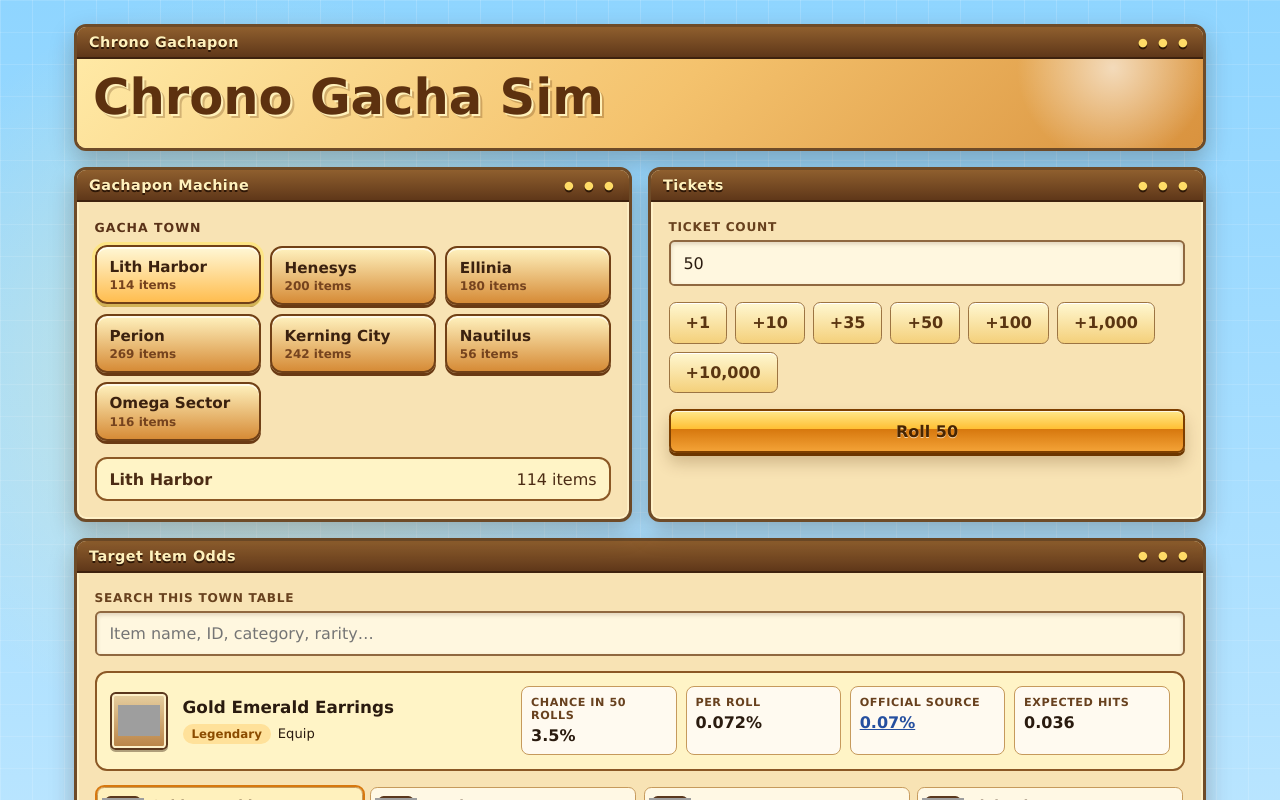
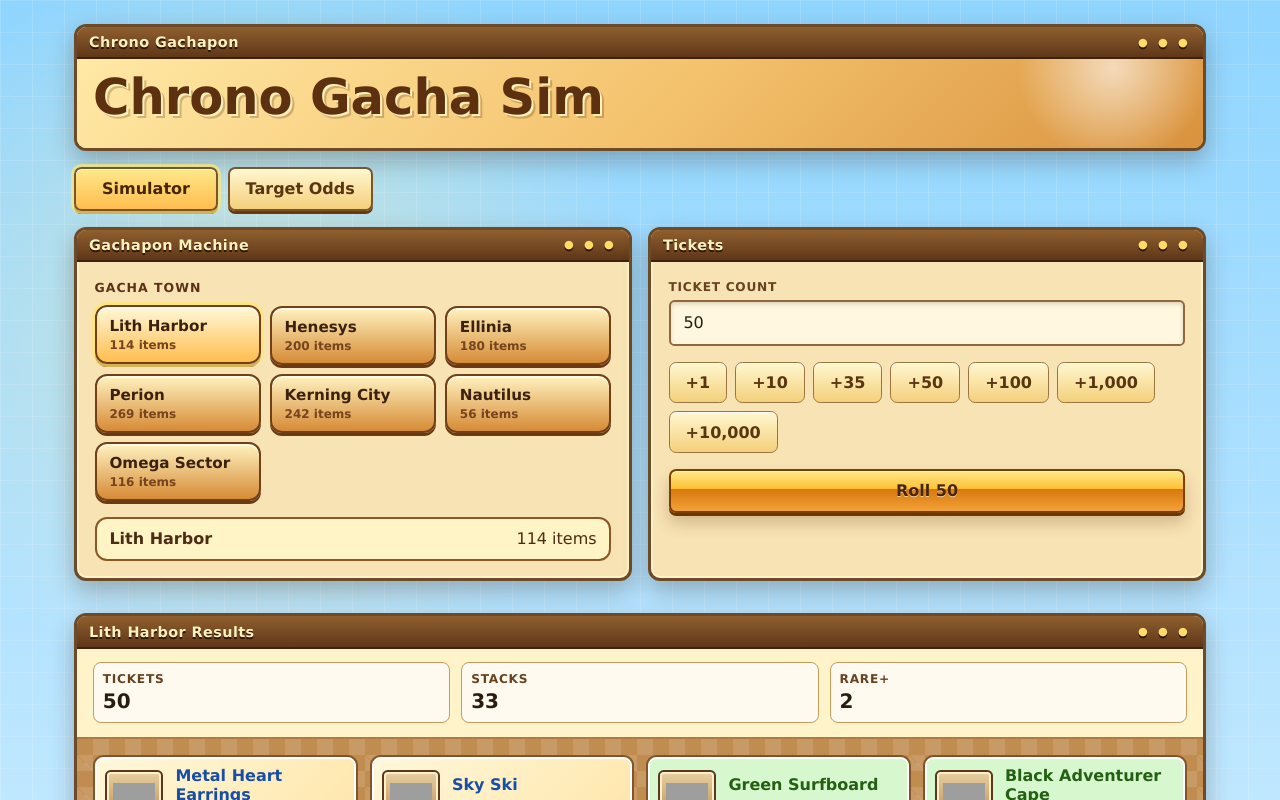
Before and after one commit to BROCCOLO1D/chrono-gacha-sim, a React (Vite) app: page / in a window 1280 px wide. Shown: the top 800 px of the page. Built offline with nearby package versions, Linux system fonts and the light colour scheme; grey boxes are pictures that could not be loaded.

Commit message:
feat: move target odds to separate tab

```diff
--- a/src/App.tsx
+++ b/src/App.tsx
@@ -12,6 +12,8 @@ const defaultLocationId = dataset.locations[0]?.id ?? '';
 const minTicketCount = 1;
 const maxTicketCount = 100_000;
 
+type AppTab = 'simulator' | 'target-odds';
+
 function clampTicketCount(value: number): number {
   if (!Number.isFinite(value)) return minTicketCount;
   return Math.min(maxTicketCount, Math.max(minTicketCount, Math.trunc(value)));
@@ -24,6 +26,7 @@ function makeRollSeed(): string {
 }
 
 export function App() {
+  const [activeTab, setActiveTab] = useState<AppTab>('simulator');
   const [locationId, setLocationId] = useState(defaultLocationId);
   const [ticketCount, setTicketCount] = useState(50);
   const [lastRoll, setLastRoll] = useState(() => ({ locationId: defaultLocationId, ticketCount: 50, seed: makeRollSeed() }));
@@ -48,18 +51,7 @@ export function App() {
     setLastRoll({ locationId, ticketCount, seed: makeRollSeed() });
   }
 
-  return (
-    <main className="app-shell">
-      <header className="maple-window hero hero--compact">
-        <div className="maple-titlebar">
-          <span>Chrono Gachapon</span>
-          <span className="maple-titlebar__buttons" aria-hidden="true">● ● ●</span>
-        </div>
-        <div className="hero__body">
-          <h1>Chrono Gacha Sim</h1>
-        </div>
-      </header>
-
+  const renderSetupControls = (showRollButton: boolean) => (
     <div className="grid">
       <section className="maple-window setup" aria-labelledby="setup-heading">
         <div className="maple-titlebar">
@@ -77,14 +69,57 @@ export function App() {
         </div>
       </section>
 
-        <RollControls ticketCount={ticketCount} onTicketCountChange={(value) => setTicketCount(clampTicketCount(value))} onRoll={handleRoll} />
+      <RollControls
+        ticketCount={ticketCount}
+        onTicketCountChange={(value) => setTicketCount(clampTicketCount(value))}
+        onRoll={showRollButton ? handleRoll : undefined}
+      />
     </div>
+  );
 
+  return (
+    <main className="app-shell">
+      <header className="maple-window hero hero--compact">
+        <div className="maple-titlebar">
+          <span>Chrono Gachapon</span>
+          <span className="maple-titlebar__buttons" aria-hidden="true">● ● ●</span>
+        </div>
+        <div className="hero__body">
+          <h1>Chrono Gacha Sim</h1>
+        </div>
+      </header>
+
+      <nav className="app-tabs" aria-label="App sections">
+        <button
+          type="button"
+          className={activeTab === 'simulator' ? 'app-tab active' : 'app-tab'}
+          aria-pressed={activeTab === 'simulator'}
+          onClick={() => setActiveTab('simulator')}
+        >
+          Simulator
+        </button>
+        <button
+          type="button"
+          className={activeTab === 'target-odds' ? 'app-tab active' : 'app-tab'}
+          aria-pressed={activeTab === 'target-odds'}
+          onClick={() => setActiveTab('target-odds')}
+        >
+          Target Odds
+        </button>
+      </nav>
+
+      {activeTab === 'simulator' ? (
+        <section className="tab-panel" aria-label="Simulator">
+          {renderSetupControls(true)}
+          {error ? <p className="error" role="alert">{error}</p> : null}
+          <ResultsSummary rows={resultRows} ticketCount={lastRoll.ticketCount} locationName={rolledLocation?.name ?? lastRoll.locationId} />
+        </section>
+      ) : (
+        <section className="tab-panel" aria-label="Target item odds">
+          {renderSetupControls(false)}
           <TargetOddsPanel dataset={dataset} locationId={locationId} ticketCount={ticketCount} />
-
-      {error ? <p className="error" role="alert">{error}</p> : null}
-
-      <ResultsSummary rows={resultRows} ticketCount={lastRoll.ticketCount} locationName={rolledLocation?.name ?? lastRoll.locationId} />
+        </section>
+      )}
     </main>
   );
 }
--- a/src/components/RollControls.tsx
+++ b/src/components/RollControls.tsx
@@ -4,7 +4,7 @@ const maxTicketCount = 100000;
 type RollControlsProps = {
   ticketCount: number;
   onTicketCountChange: (ticketCount: number) => void;
-  onRoll: () => void;
+  onRoll?: () => void;
 };
 
 export function RollControls({ ticketCount, onTicketCountChange, onRoll }: RollControlsProps) {
@@ -36,9 +36,11 @@ export function RollControls({ ticketCount, onTicketCountChange, onRoll }: RollC
             </button>
           ))}
         </div>
-        <button type="button" className="primary" onClick={onRoll}>
-          Roll {ticketCount.toLocaleString()}
-        </button>
+        {onRoll ? (
+          <button type="button" className="primary" onClick={onRoll}>
+            Roll {ticketCount.toLocaleString()}
+          </button>
+        ) : null}
       </div>
     </section>
   );
--- a/src/styles.css
+++ b/src/styles.css
@@ -136,6 +136,32 @@ input, select {
   font-weight: 900;
   letter-spacing: 0.12em;
   text-transform: uppercase;
+}
+
+
+.app-tabs {
+  display: flex;
+  gap: 0.6rem;
+  margin: 0 0 1rem;
+}
+
+.app-tab {
+  background: linear-gradient(#fff7d0, #f4d07b);
+  border: 2px solid #7d5428;
+  box-shadow: inset 0 1px 0 #fff, 0 3px 0 #6a3a13;
+  color: #5a3511;
+  min-width: 9rem;
+}
+
+.app-tab.active {
+  background: linear-gradient(#ffe88a, #ffbd4f);
+  color: #482400;
+  outline: 3px solid rgb(255 231 115 / 70%);
+}
+
+.tab-panel {
+  display: grid;
+  gap: 1rem;
 }
 
 .grid {
```
Lines whose indentation alone changed are shown as unchanged.
